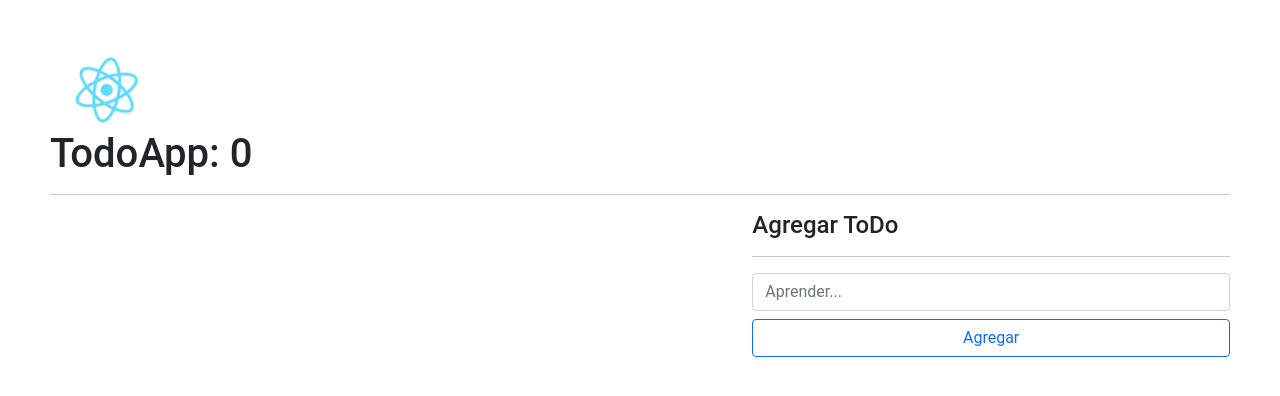
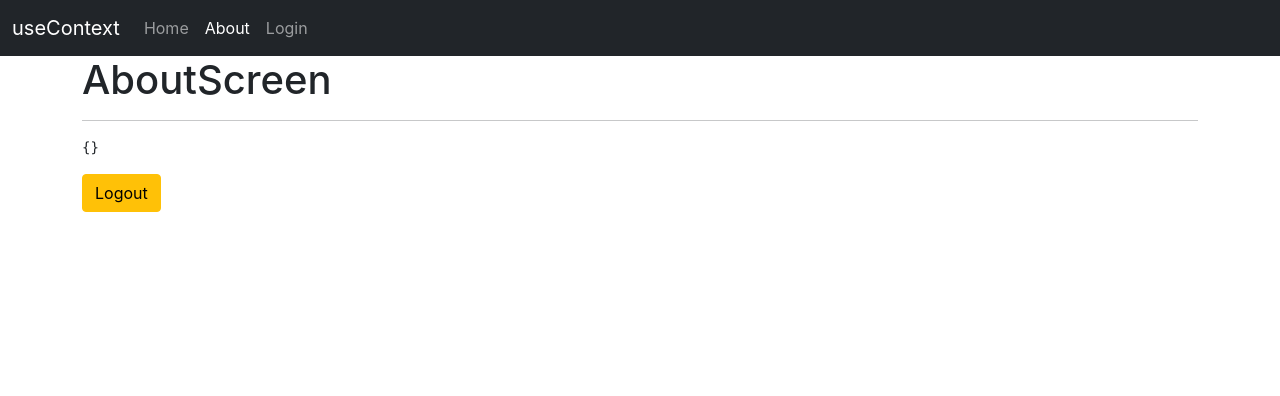
Before and after one commit to richardq26/hook-app, a React (Create React App) app: page /about in a window 1280 px wide. Shown: the top 396 px of the page. Built offline with nearby package versions, Linux system fonts and the light colour scheme.

Commit message:
useContext

```diff
--- a/package.json
+++ b/package.json
@@ -9,6 +9,7 @@
     "axios": "^0.21.1",
     "react": "^17.0.1",
     "react-dom": "^17.0.1",
+    "react-router-dom": "^5.2.0",
     "react-scripts": "4.0.2",
     "react-toast": "^1.0.1",
     "react-toastify": "^7.0.3",
--- a/src/App.js
+++ b/src/App.js
@@ -1,6 +1,6 @@
 import logo from "./logo.svg";
 import "./App.css";
-import { TodoApp } from "./components/08-useReducer/TodoApp";
+//import { TodoApp } from "./components/08-useReducer/TodoApp";
 // import HookApp from "./HookApp";
 //import CounterApp from "./components/01-useState/CounterApp";
 //import CounterWithCustomHook from "./components/01-useState/CounterWithCustomHook";
@@ -14,12 +14,12 @@ import { TodoApp } from "./components/08-useReducer/TodoApp";
 //import { MemoHook } from "./components/06-memos/MemoHook";
 //import { CallbackHook } from "./components/06-memos/CallbackHook";
 //import { Padre } from "./components/07-tarea-memo/Padre";
-
+import { MainApp } from './components/09-useContext/MainApp';
 function App() {
   return (
     <>
-      <img src={logo} className="App-logo" alt="logo" />
-      <TodoApp />
+      {/*<img src={logo} className="App-logo" alt="logo" /> */}
+      <MainApp />
     </>
   );
 }
--- /dev/null
+++ b/src/components/09-useContext/AboutScreen.js
@@ -0,0 +1,17 @@
+import React, { useContext } from 'react'
+import { UserContext } from './UserContext'
+
+export const AboutScreen = () => {
+    const {user, setUser} = useContext(UserContext);
+    const handleClick = ()=>{
+        setUser({});
+    }
+    return (
+        <div>
+            <h1>AboutScreen</h1>
+            <hr/>
+            <pre>{JSON.stringify(user,null,3)}</pre>
+            <button className="btn btn-warning" onClick={handleClick}>Logout</button>
+        </div>
+    )
+}
--- /dev/null
+++ b/src/components/09-useContext/AppRouter.js
@@ -0,0 +1,28 @@
+import React from "react";
+import {
+  BrowserRouter as Router,
+  Switch,
+  Route,
+  Redirect,
+} from "react-router-dom";
+import { AboutScreen } from "./AboutScreen";
+import { LoginScreen } from "./LoginScreen";
+import { HomeScreen } from "./HomeScreen";
+import { NavBar } from "./NavBar";
+export const AppRouter = () => {
+  return (
+    <Router>
+      <div>
+        <NavBar />
+        <div className="container">
+          <Switch>
+            <Route exact path="/" component={HomeScreen} />
+            <Route exact path="/about" component={AboutScreen} />
+            <Route exact path="/login" component={LoginScreen} />
+            <Redirect to="/" />
+          </Switch>
+        </div>
+      </div>
+    </Router>
+  );
+};
--- /dev/null
+++ b/src/components/09-useContext/HomeScreen.js
@@ -0,0 +1,18 @@
+import React, { useContext } from 'react';
+import { UserContext } from './UserContext';
+export const HomeScreen = () => {
+    /* Le decimos que busque la instancia en el arbol de componentes*/
+    // const userContext = useContext(UserContext);
+    const { user } = useContext(UserContext);
+    console.log(user);
+    return (
+        <div>
+            <h1>HomeScreen</h1>
+            <hr/>
+            <pre>
+                {/* user, replacer, posiciones */}
+                {JSON.stringify(user, null, 3)}
+            </pre>
+        </div>
+    )
+}
--- /dev/null
+++ b/src/components/09-useContext/LoginScreen.js
@@ -0,0 +1,12 @@
+import React, { useContext } from 'react'
+import { UserContext } from './UserContext';
+export const LoginScreen = () => {
+    const {setUser} = useContext(UserContext);
+    return (
+        <div>
+            <h1>LoginScreen</h1>
+            <hr/>
+            <button className="btn btn-primary" onClick={()=>setUser({id: 'owo', us:'prueba'})}>Login </button>
+        </div>
+    )
+}
--- /dev/null
+++ b/src/components/09-useContext/MainApp.js
@@ -0,0 +1,16 @@
+import React, { useState } from "react";
+import { AppRouter } from "./AppRouter";
+import { UserContext } from "./UserContext";
+
+export const MainApp = () => {
+
+  const [user, setUser] = useState({});
+  return (
+    /*El provider es para proveer información a lo largo de todos
+    sus componentes hijos, es decir, todo dentro del router  */
+    <UserContext.Provider value={{user, setUser}}>
+      {/*Doble{} porque lo de dentro es un objeto */}
+      <AppRouter />
+    </UserContext.Provider>
+  );
+};
--- /dev/null
+++ b/src/components/09-useContext/NavBar.js
@@ -0,0 +1,61 @@
+import React from "react";
+import { Link, NavLink } from "react-router-dom";
+
+export const NavBar = () => {
+  return (
+    <nav className="navbar navbar-expand-lg navbar-dark bg-dark">
+      <div className="container-fluid">
+        <NavLink exact activeClassName="active" to="/" className="navbar-brand">
+          useContext
+        </NavLink>
+
+        <button
+          className="navbar-toggler"
+          type="button"
+          data-bs-toggle="collapse"
+          data-bs-target="#navbarNav"
+          aria-controls="navbarNav"
+          aria-expanded="false"
+          aria-label="Toggle navigation"
+        >
+          <span className="navbar-toggler-icon"></span>
+        </button>
+        <div className="collapse navbar-collapse" id="navbarNav">
+          <ul className="navbar-nav">
+            <li className="nav-item">
+              {/*El activeclassname = si esta en la ruta se activa, exact para que no se active el home siempre*/}
+              <NavLink
+                exact
+                activeClassName="active"
+                to="/"
+                className="nav-link"
+              >
+                Home
+              </NavLink>
+            </li>
+            <li className="nav-item">
+              <NavLink
+                exact
+                activeClassName="active"
+                to="/about"
+                className="nav-link"
+              >
+                About
+              </NavLink>
+            </li>
+            <li className="nav-item">
+              <NavLink
+                exact
+                activeClassName="active"
+                to="/login"
+                className="nav-link"
+              >
+                Login
+              </NavLink>
+            </li>
+          </ul>
+        </div>
+      </div>
+    </nav>
+  );
+};
--- /dev/null
+++ b/src/components/09-useContext/UserContext.js
@@ -0,0 +1,3 @@
+import {createContext} from 'react'
+
+export const UserContext = createContext(null);
```
Also changed, not shown: 1 other file (tests, documents, lock files or other folders).
